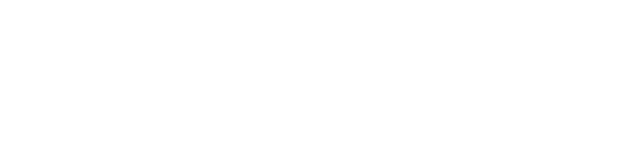
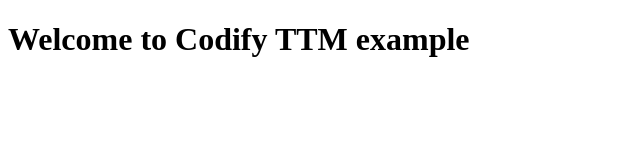
Before and after one commit to ttomashevskiy/CodifyProject, a plain HTML site: page Index.html in a window 1280 px wide. Shown: the whole page, without its empty margins (0-640 px from the left). Drawn offline with Linux system fonts and the light colour scheme.

Commit message:
Add landing message. #1

```diff
--- a/Index.html
+++ b/Index.html
@@ -5,6 +5,6 @@
    <meta http-equiv="X-UA-Compatible" content="IE=edge">
    </head>
    <body>
-
+   <h1>Welcome to Codify TTM example</h1>
    </body>
    </html>
```
